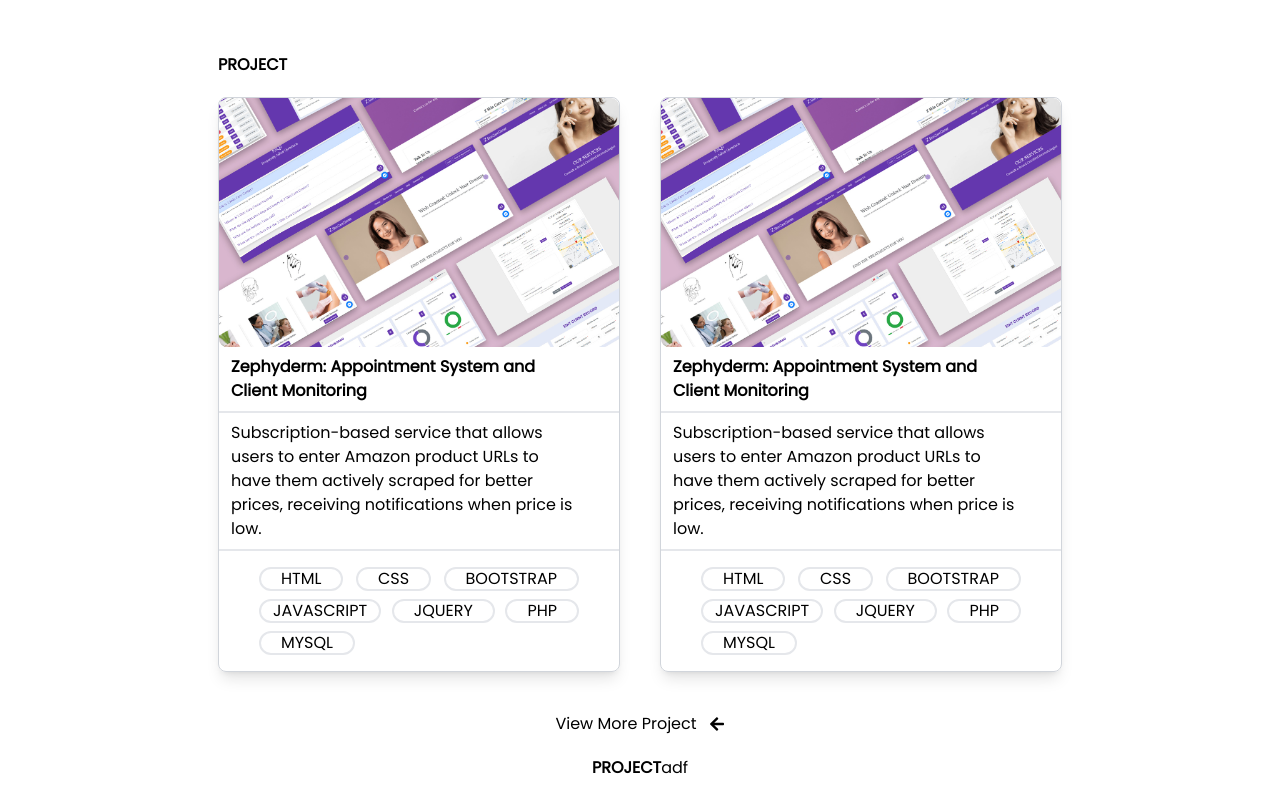
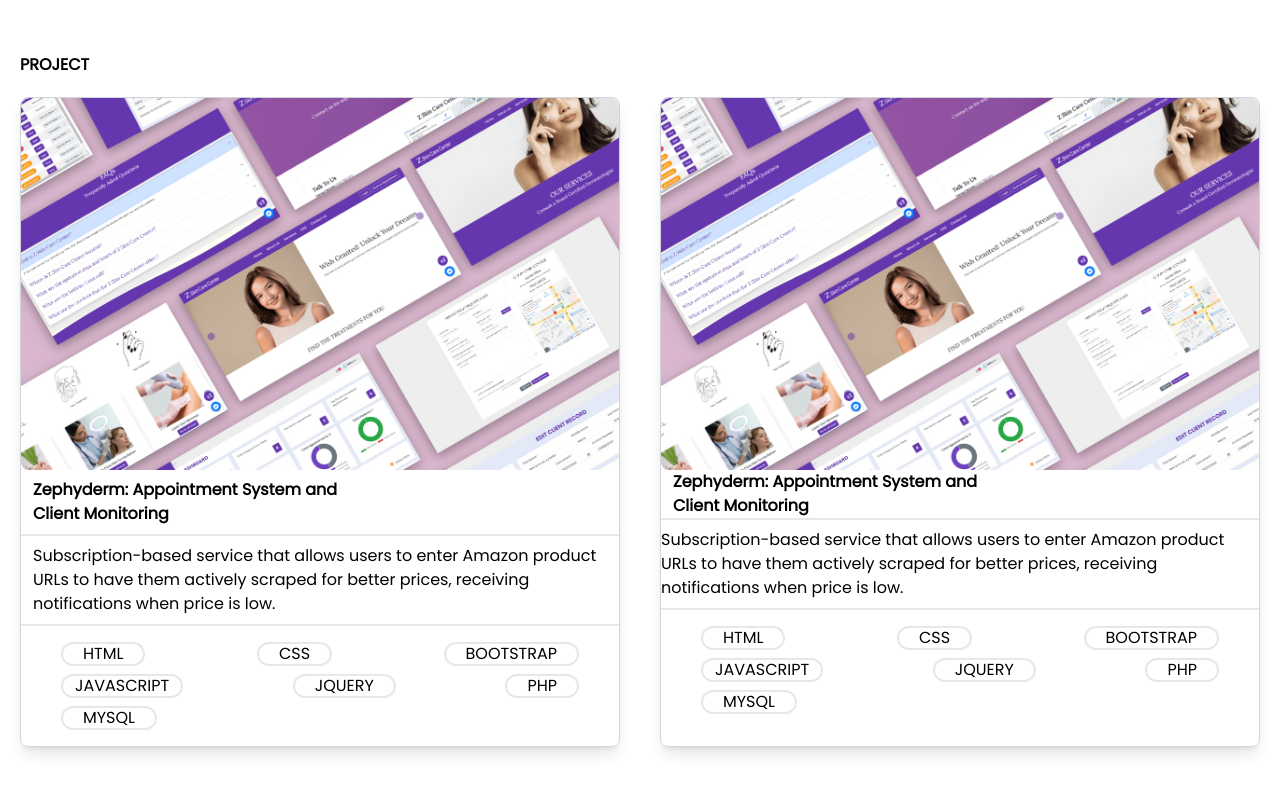
Before and after one commit to HydroKaido/Portfolio, a React (Vite) app: page /home in a window 1280 px wide. Shown: the part 541-1330 px from the top of the page. Built offline with nearby package versions, Linux system fonts and the light colour scheme.

Commit message:
(Fix) Responsive

```diff
--- a/src/page/Home/index.tsx
+++ b/src/page/Home/index.tsx
@@ -67,7 +67,7 @@
             <div className="card border border-gray-300 rounded-lg shadow-lg">
               <div></div>
               <div className="rounded-lg overflow-hidden">
-                <img src={Zephyderm} alt="" className="md:w-[400px] rounded-t-lg" />
+                <img src={Zephyderm} alt="" className=" rounded-t-lg" />
               </div>
               <div className="border-b-2">
                 <div className="ms-3 my-2 font-bold">
@@ -81,7 +81,7 @@
 
               </div>
               <div className="border-b-2">
-                <div className="md:w-[350px] ms-3 my-2">
+                <div className=" ms-3 my-2">
                 Subscription-based service that allows users to enter Amazon
                  product URLs to have them actively scraped for better prices,
                   receiving notifications when price is low.
@@ -108,10 +108,10 @@
             <div className="card border border-gray-300 rounded-lg shadow-lg">
               <div></div>
               <div className="rounded-lg overflow-hidden">
-                <img src={Zephyderm} alt="" className="md:w-[400px] rounded-t-lg" />
+                <img src={Zephyderm} alt="" className=" rounded-t-lg" />
               </div>
               <div className="border-b-2">
-                <div className="ms-3 my-2 font-bold">
+                <div className="ms-3 font-bold">
                   <div>
                     Zephyderm: Appointment System and
                   </div>
@@ -122,7 +122,7 @@
 
               </div>
               <div className="border-b-2">
-                <div className="md:w-[350px] ms-3 my-2">
+                <div className=" my-2">
                 Subscription-based service that allows users to enter Amazon product URLs to have them actively scraped for better prices, receiving notifications when price is low.
                 </div>
               </div>
```
